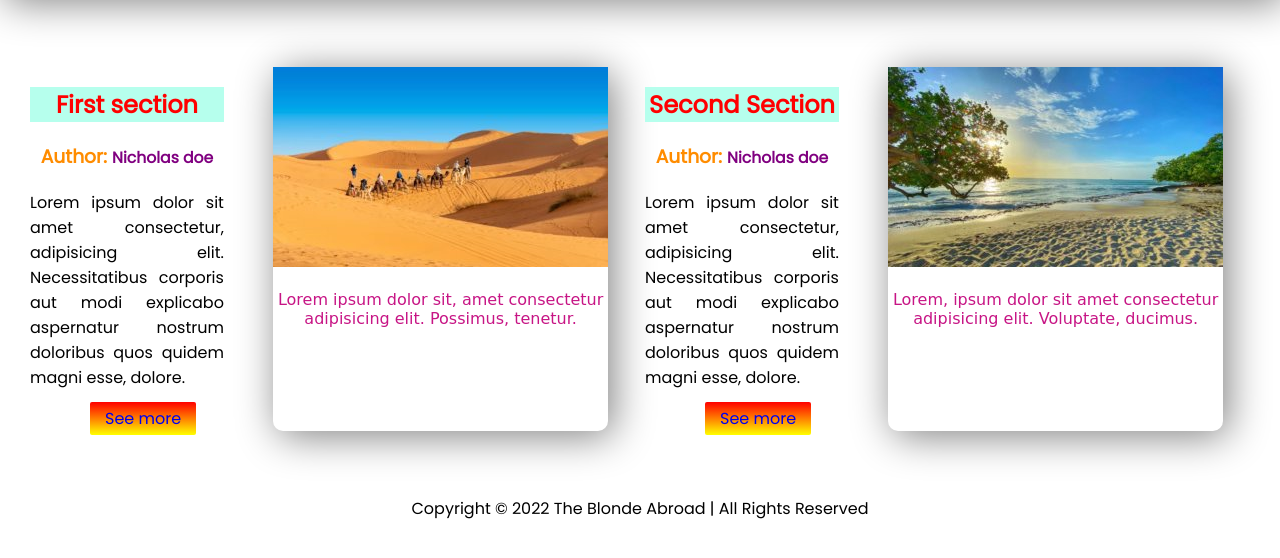
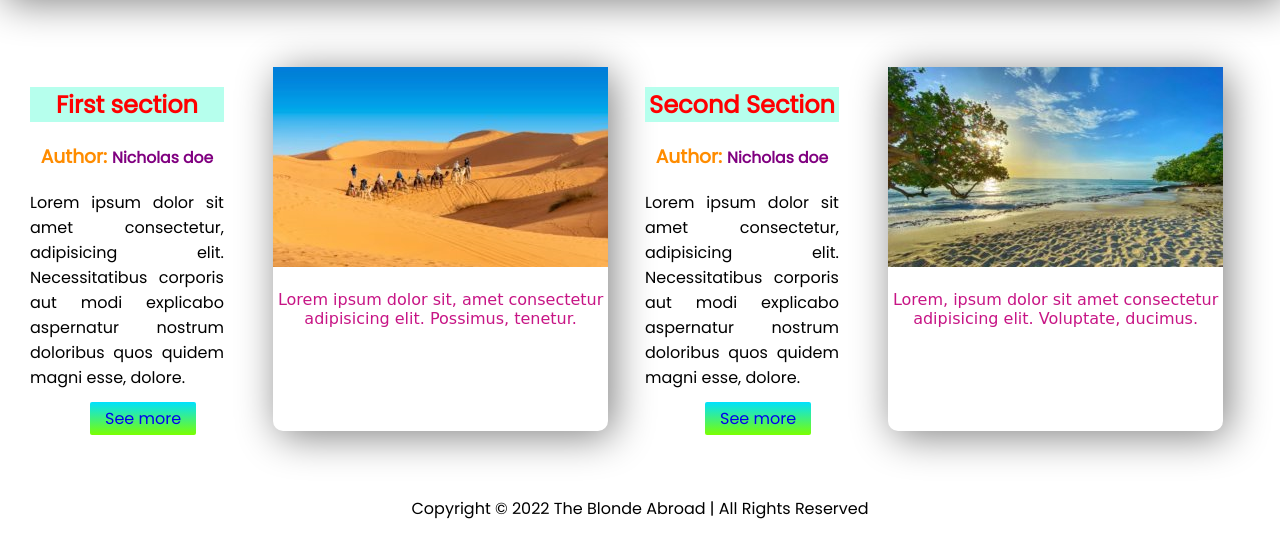
Before and after one commit to rashedevs/Practice, a plain HTML site: page index.html in a window 1280 px wide. Shown: the part 112-670 px from the top of the page. Drawn offline with Linux system fonts and the light colour scheme.

Commit message:
new button color

```diff
--- a/style.css
+++ b/style.css
@@ -25,7 +25,7 @@ h3{
 }
 .button{
     text-decoration: none;
-    background-image: linear-gradient(red,yellow);
+    background-image: linear-gradient(rgb(0, 225, 255),rgb(123, 255, 0));
     border-radius: 2px;
     margin-left: 60px;
     margin-top: 20px;
```
